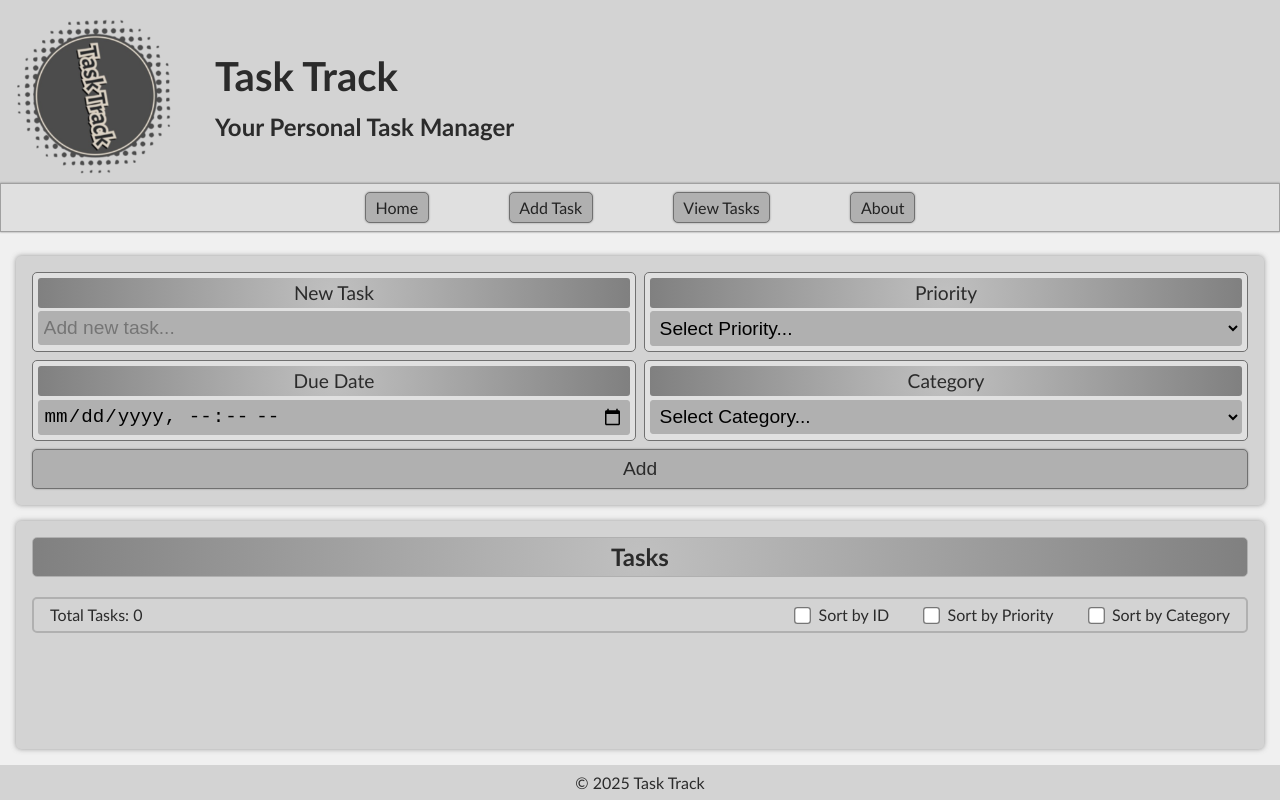
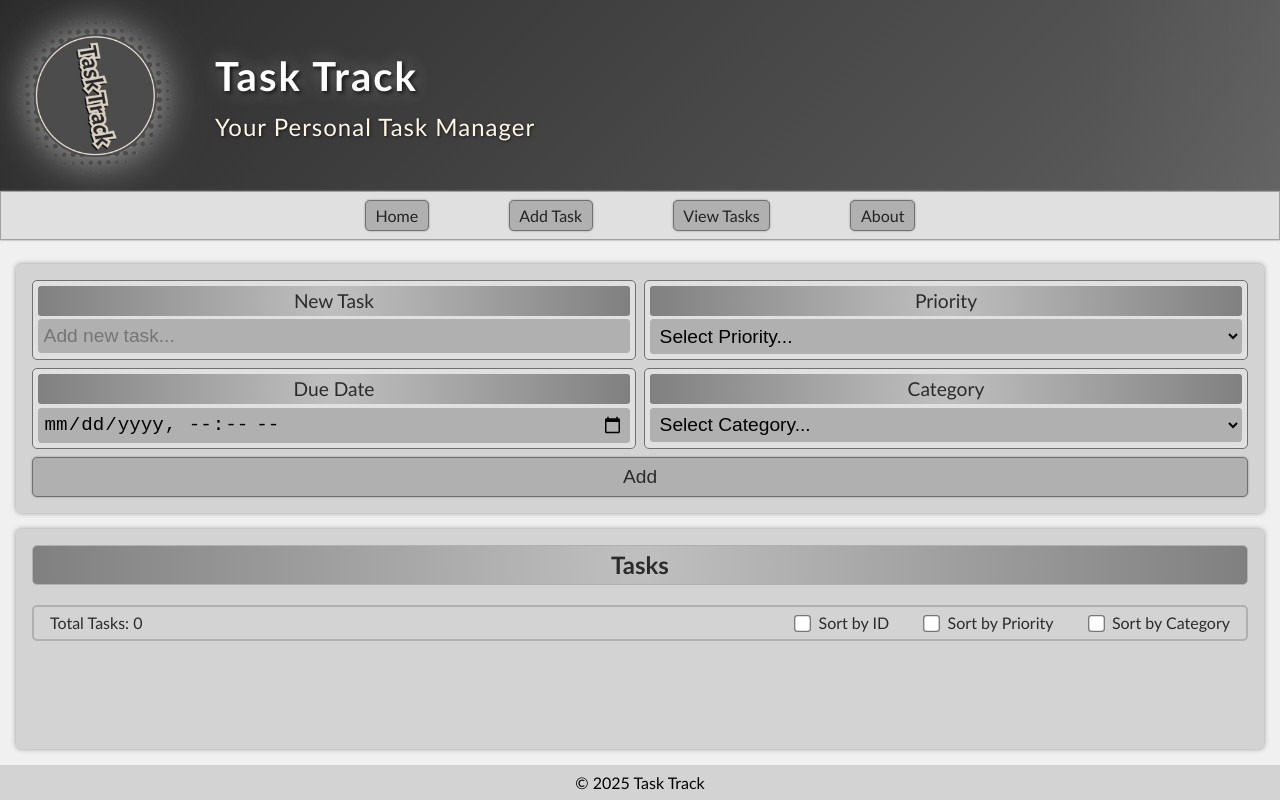
Before and after one commit to AlaaAlsous/Task-Track, a website: page public/index.html in a window 1280 px wide. Drawn offline with Linux system fonts and the light colour scheme; no server answers.

Commit message:
improve header styling

```diff
--- a/public/styles.css
+++ b/public/styles.css
@@ -25,12 +25,36 @@ header {
   grid-template-areas:
     "logo h1"
     "logo h4";
-  padding: 0.5rem 0.5rem 0 0.5rem;
+  padding: 0.5rem;
+  background: linear-gradient(135deg, #2b2b2b 0%, #5e5e5e 50%, #d3d3d3 100%);
+  background-size: 200% 200%;
+  position: relative;
+  overflow: hidden;
+}
+header::before {
+  content: "";
+  position: absolute;
+  top: 0;
+  left: -100%;
+  width: 100%;
+  height: 100%;
+  background: linear-gradient(90deg, transparent, #ffffff1f, transparent);
+  animation: shine 3s infinite;
+}
+@keyframes shine {
+  0% {
+    left: -100%;
+  }
+  100% {
+    left: 100%;
+  }
 }
 header,
 footer {
   color: white;
   user-select: none;
+}
+footer {
   background-color: #2b2b2b;
 }
 .logo-img {
@@ -38,6 +62,7 @@ footer {
   padding: 0.5rem;
   align-self: center;
   animation: rotate-logo 20s linear infinite;
+  filter: drop-shadow(0 0 20px #ffffff99);
 }
 @keyframes rotate-logo {
   from {
@@ -53,10 +78,17 @@ header h1 {
   margin: 0;
   padding: 0 2rem;
   align-self: flex-end;
+  text-shadow: 2px 2px 4px #000000c3, 0 0 20px #ffffff55;
+  font-weight: 700;
+  letter-spacing: 2px;
 }
 header h4 {
   grid-area: h4;
   font-size: clamp(1rem, 3vw, 1.5rem);
+  text-shadow: 1px 1px 3px #00000099;
+  font-weight: 400;
+  letter-spacing: 1px;
+  color: #fff6e6;
   margin: 0;
   padding: 0 2rem;
   align-self: flex-start;
@@ -444,10 +476,13 @@ main {
     background-color: #f0f0f0;
     color: #2b2b2b;
   }
-  header,
+  header {
+    background-color: #d3d3d3;
+    color: #ffffff;
+  }
   footer {
     background-color: #d3d3d3;
-    color: #2b2b2b;
+    color: #000000;
   }
   .nav {
     background-color: #e0e0e0;
@@ -462,7 +497,7 @@ main {
   }
   .nav a:hover {
     box-shadow: 0 0 5px #000000;
-    border: 1.5px solid #404040;
+    border: 1.5px solid #eaeaea;
   }
   .task-input,
   .task-list {
@@ -493,7 +528,7 @@ main {
   }
   .add-task-btn:hover {
     box-shadow: 0 0 5px #000000;
-    border: 1.5px solid #404040;
+    border: 1.5px solid #eaeaea;
   }
   .task-list h2 {
     color: #2b2b2b;
@@ -527,6 +562,14 @@ main {
     color: #2b2b2b;
     border: 1px solid #2b2b2b;
     box-shadow: 0 0 5px #2b2b2b;
+  }
+  .about-content,
+  .about-content li {
+    color: #ffffff;
+  }
+  .notfound-content {
+    color: #ffffff;
+    box-shadow: 0 0 5px #000000d7;
   }
 }
 
```
